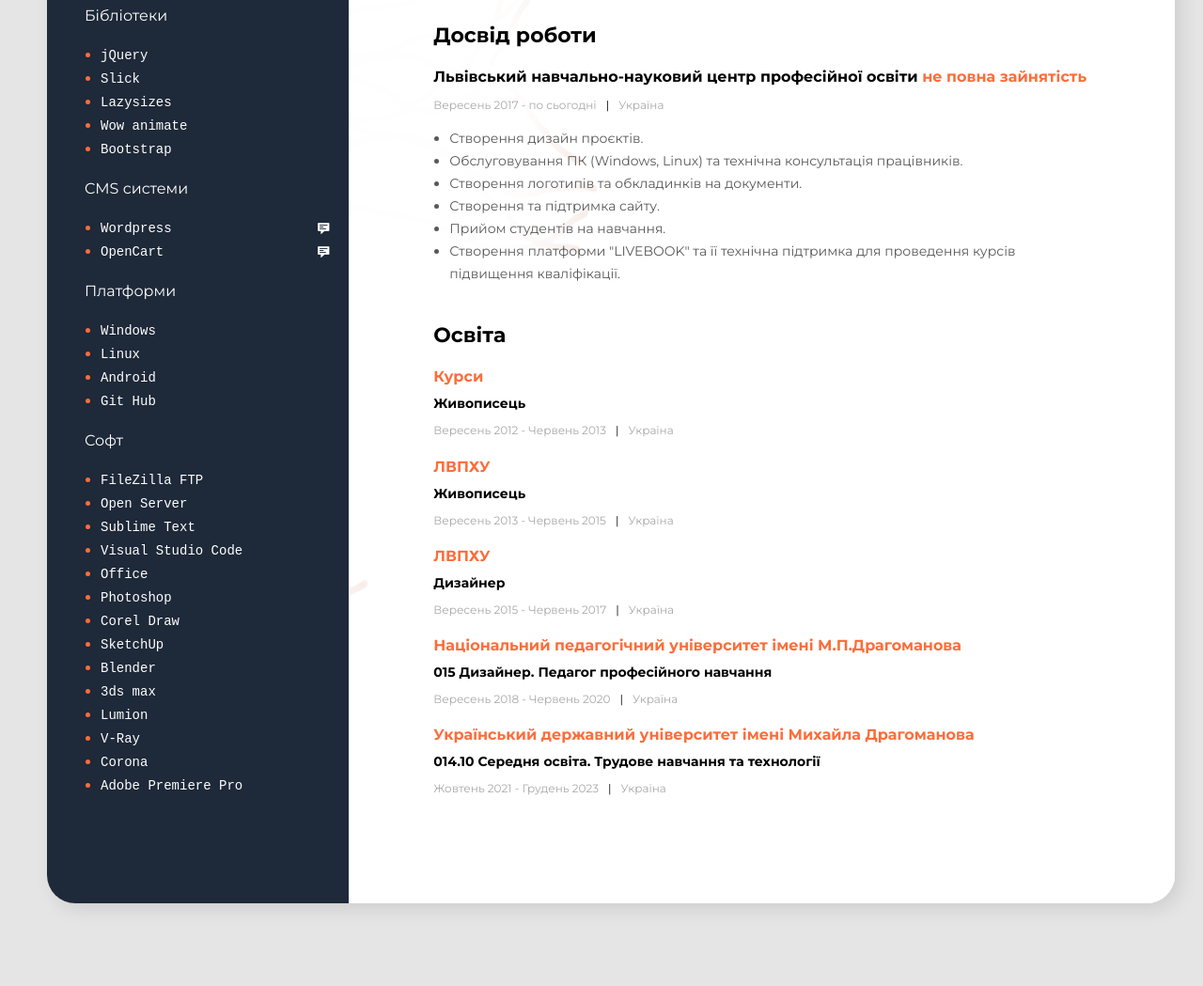
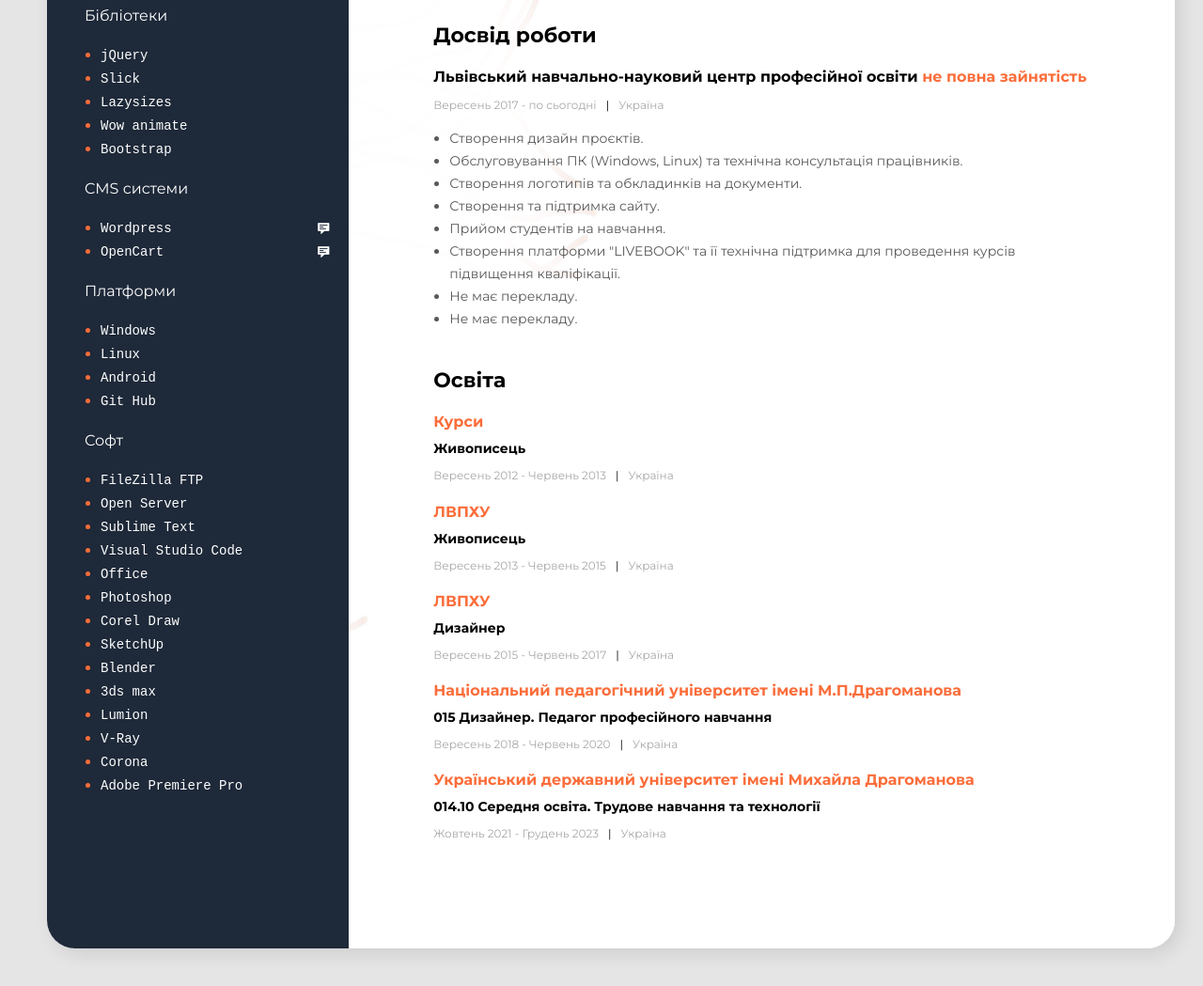
Before and after one commit to stepan95/resume, a plain HTML site: page index.html in a window 1280 px wide. Shown: the part 736-1785 px from the top of the page at 94% size. Before the commit the page ends 1737 px from the top, so only its background shows below. Drawn offline with Linux system fonts and the light colour scheme.

Commit message:
Update index.html

```diff
--- a/index.html
+++ b/index.html
@@ -99,6 +99,8 @@
                         <li class="work-item" data-language="work1item4"></li>
                         <li class="work-item" data-language="work1item5"></li>
                         <li class="work-item" data-language="work1item6"></li>
+                        <li class="work-item" data-language="work1item7"></li>
+                        <li class="work-item" data-language="work1item7"></li>
                     </ul>
                 </div>
             </div>
```
